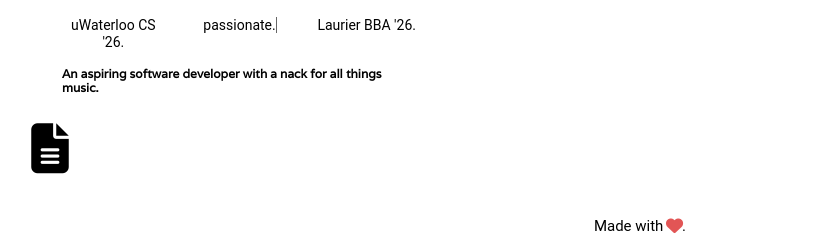
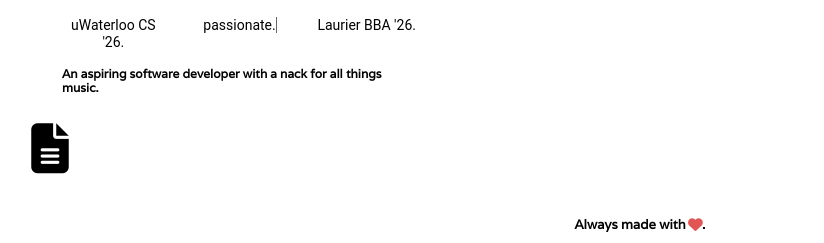
Before and after one commit to odis43/Oditha, a plain HTML site: page index.html in a window 1280 px wide. Shown: the part 574-817 px from the top of the page, without its empty margins (0-824 px from the left). Drawn offline with nearby package versions, Linux system fonts and the light colour scheme.

Commit message:
initialcommit

```diff
--- a/index.html
+++ b/index.html
@@ -115,7 +115,7 @@
     </div>
 
     <footer class="footer">
-        <h3 class="with-love">Made with <span style="color: #e25555;"><i class="fas fa-heart"></i></span>.</h3>
+        <h3 class="with-love">Always made with <span style="color: #e25555;"><i class="fas fa-heart"></i></span>.</h3>
     </footer>
 
     <script src="https://cdn.jsdelivr.net/npm/bootstrap@5.1.3/dist/js/bootstrap.bundle.min.js" integrity="sha384-ka7Sk0Gln4gmtz2MlQnikT1wXgYsOg+OMhuP+IlRH9sENBO0LRn5q+8nbTov4+1p" crossorigin="anonymous"></script>
--- a/style.css
+++ b/style.css
@@ -84,11 +84,14 @@ img.img-fluid{
 .with-love{
     text-align: center;
     color: black;
-    font-size: 15px;
+    font-size: 13px;
     font-style: normal;
-    font-family: 'Roboto', sans-serif;
-    font-weight: normal;
+    font-family: 'Montserrat', sans-serif;
+    font-family: 'Open Sans', sans-serif;
+    font-family: 'Varela', sans-serif;
+    font-weight: bolder;
     padding-top: 5px;
+
 }
 
 .fa-heart {
```
